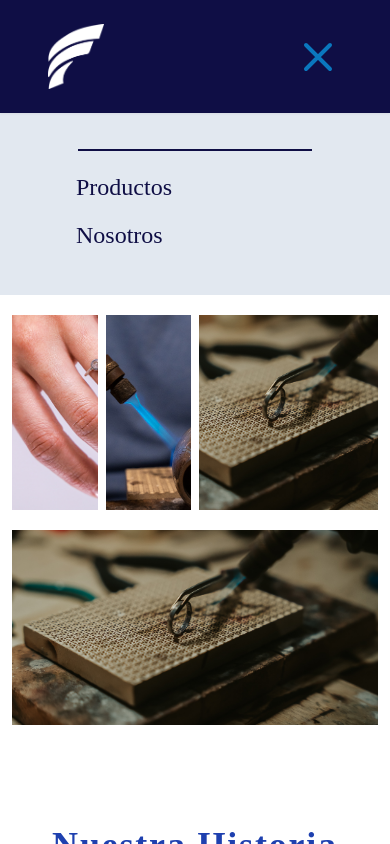
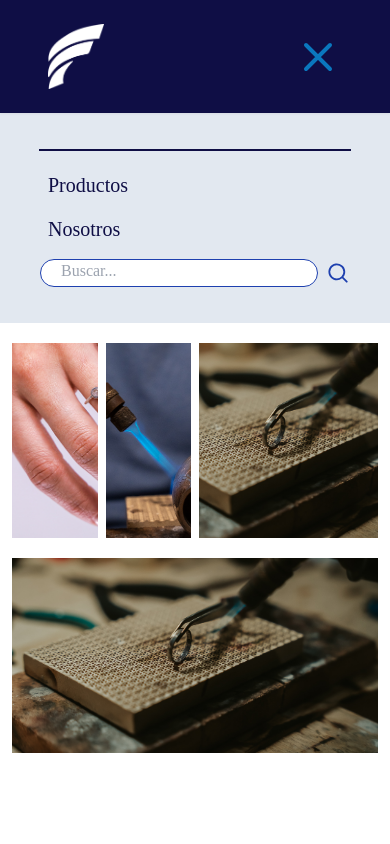
Before and after one commit to NachoXS15/fontenezJoyas, a React (Vite) app: page /about in a window 390 px wide. Both pictures are taken after a click on the element 318 px from the left and 56 px from the top of the page. Shown: the top 844 px of the page. Built offline with nearby package versions, Linux system fonts and the light colour scheme; no server answers; a web font is replaced by a local one.

Commit message:
created responsive form in header

```diff
--- a/src/components/Header.tsx
+++ b/src/components/Header.tsx
@@ -28,7 +28,7 @@ export default function Header() {
                     <NavLink className="mx-5 text-lg text-bluemain md:hover:scale-105 transition" style={{ fontFamily: 'Mundial' }} to="/productos">Productos</NavLink>
                     <NavLink className="mx-5 text-lg text-bluemain md:hover:scale-105 transition" style={{ fontFamily: 'Mundial' }} to="/about">Nosotros</NavLink>
                     <form action="" onSubmit={handleSubmit} className="flex items-center gap-2">
-                        <input type="text" name="search" className="h-7 rounded-full px-5 text-gray-700 active:outline-none" placeholder="Buscar..." />
+                        <input type="text" name="search" className="h-7 rounded-full pb-1 px-5 text-gray-700 active:outline-none" placeholder="Buscar..." />
                         <button type="submit"><Search color="white" size={24}/></button>
                     </form>
                 </nav>
@@ -38,10 +38,14 @@ export default function Header() {
             </header>
             {isClick && (
                 <div className='md:hidden bg-slate-200 h-fit py-9 bottom-0'>
-                    <hr className='w-3/5 m-auto border border-purplemain' />
+                    <hr className='w-4/5 m-auto border border-purplemain' />
                     <div className='flex flex-col mt-3 px-10' style={{fontFamily: 'quador'}}>
-                        <NavLink className="hover:scale-105 transition my-2 mx-9 text-2xl text-purplemain" to="/productos">Productos</NavLink>
-                        <NavLink className="hover:scale-105 transition my-2 mx-9 text-2xl text-purplemain" to="/about">Nosotros</NavLink>
+                        <NavLink className="hover:scale-105 transition my-2 mx-2 text-xl text-purplemain" to="/productos">Productos</NavLink>
+                        <NavLink className="hover:scale-105 transition my-2 mx-2 text-xl text-purplemain" to="/about">Nosotros</NavLink>
+                        <form action="" onSubmit={handleSubmit} className="w-full mt-2 flex items-center gap-2">
+                            <input type="text" name="search" className="w-full h-7 pb-1 rounded-full px-5 border border-blue-800 text-gray-700 active:outline-none" placeholder="Buscar..." />
+                            <button type="submit"><Search color="#1e40af" size={24}/></button>
+                        </form>
                     </div>
                 </div>
             )}
```
